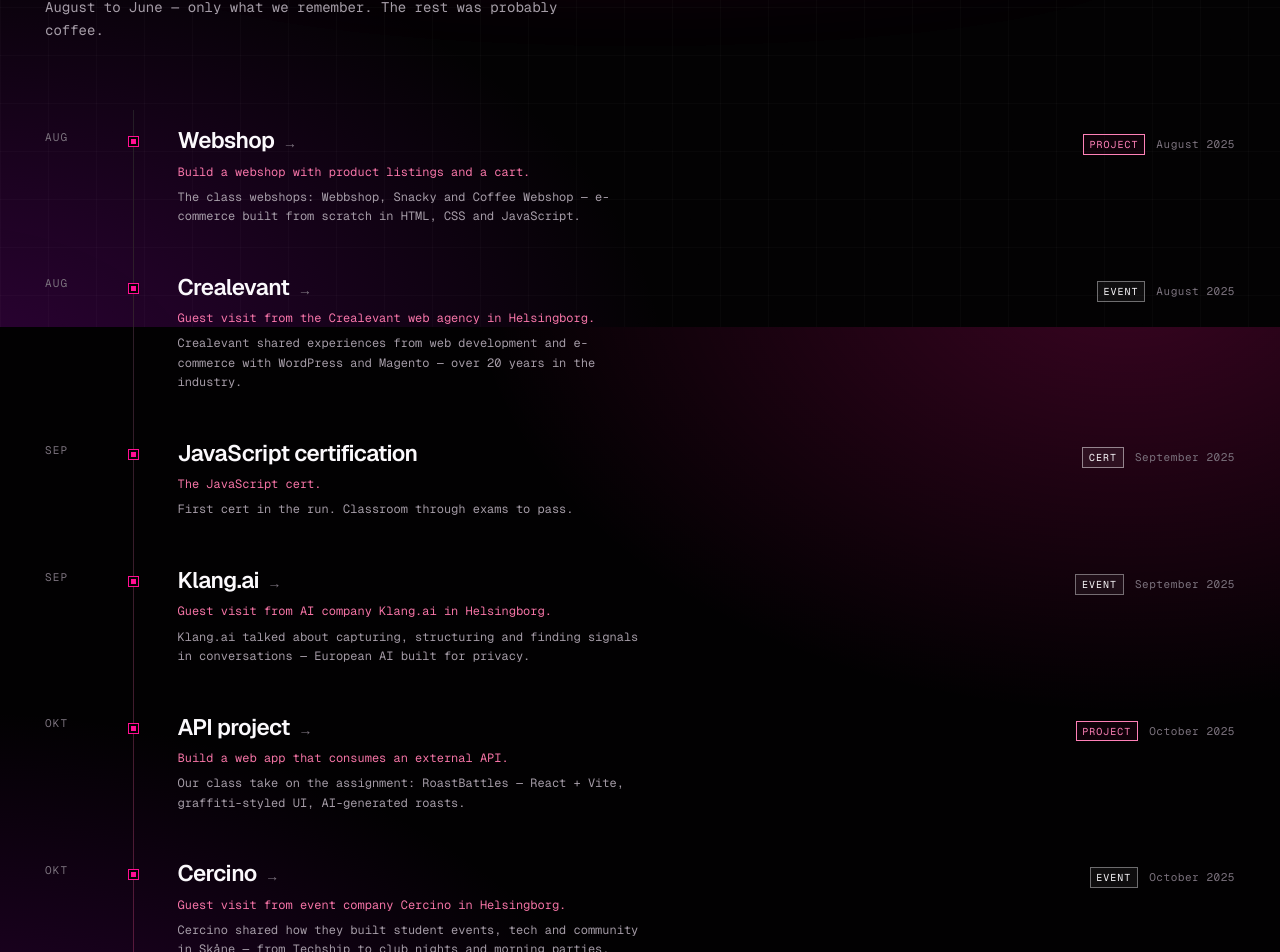
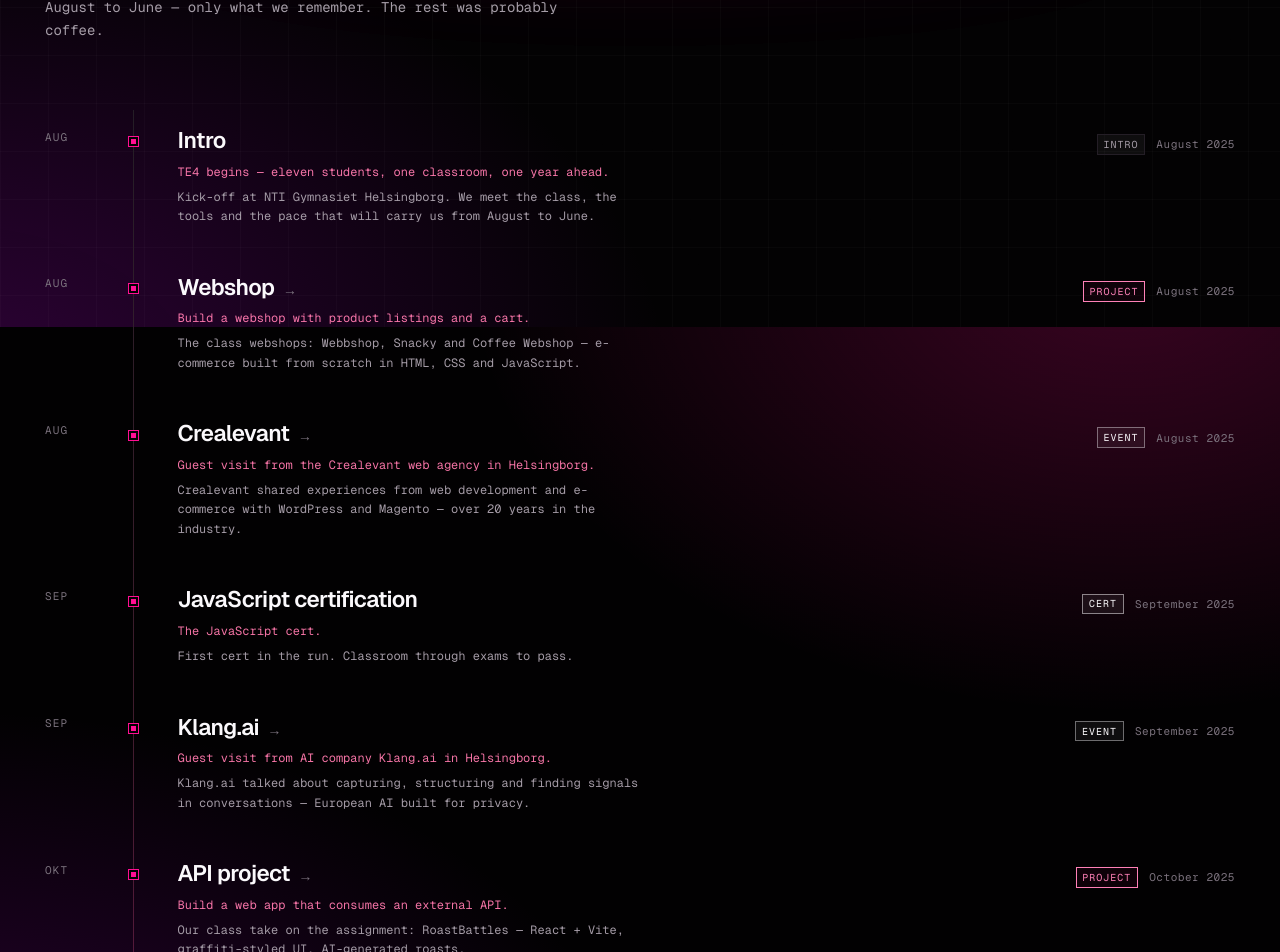
Before and after one commit to NTIG-Helsingborg/TE4_25-26_SITE, a React (Vite) app: page /tidslinje in a window 1280 px wide. Shown: the part 473-1425 px from the top of the page. Built offline with nearby package versions, Linux system fonts and the light colour scheme.

Commit message:
More timeline additions
Co-Authored-By: Isak Carlsson <isak.carlsson@elev.ntig.se>

```diff
--- a/src/components/Nav.tsx
+++ b/src/components/Nav.tsx
@@ -64,7 +64,7 @@
 
   return (
     <>
-      <nav className="relative z-40 flex items-center justify-between border-b border-border bg-bg/85 px-4 py-4 backdrop-blur-md min-[1000px]:px-12">
+      <nav className="sticky top-0 z-40 flex items-center justify-between border-b border-border bg-bg/85 px-4 py-4 backdrop-blur-md min-[1000px]:px-12 min-[1475px]:relative">
         <Brand size="md" />
 
         {/* Desktop nav links */}
--- a/src/data/timeline.ts
+++ b/src/data/timeline.ts
@@ -5,7 +5,7 @@
   title: { sv: string; en: string }
   description: { sv: string; en: string }
   brief?: { sv: string; en: string }
-  tag?: 'apl' | 'project' | 'event' | 'cert' | 'end'
+  tag?: 'intro' | 'apl' | 'project' | 'event' | 'cert' | 'end'
   href?: string
 }
 
@@ -15,6 +15,21 @@
  * (specific names live in the projekt section). `href` makes rows clickable.
  */
 export const timeline: TimelineEvent[] = [
+  {
+    id: 'aug-intro',
+    month: 'aug',
+    date: { sv: 'augusti 2025', en: 'August 2025' },
+    title: { sv: 'Intro', en: 'Intro' },
+    brief: {
+      sv: 'TE4 startar — elva elever, ett klassrum, ett år framför oss.',
+      en: 'TE4 begins — eleven students, one classroom, one year ahead.',
+    },
+    description: {
+      sv: 'Uppstart på NTI Gymnasiet Helsingborg. Vi lär känna klassen, verktygen och tempot som ska följa oss från augusti till juni.',
+      en: 'Kick-off at NTI Gymnasiet Helsingborg. We meet the class, the tools and the pace that will carry us from August to June.',
+    },
+    tag: 'intro',
+  },
   {
     id: 'aug-webshop',
     month: 'aug',
@@ -100,12 +115,12 @@
     date: { sv: 'oktober 2025', en: 'October 2025' },
     title: { sv: 'Cercino', en: 'Cercino' },
     brief: {
-      sv: 'Gästbesök från eventbolaget Cercino i Helsingborg.',
-      en: 'Guest visit from event company Cercino in Helsingborg.',
+      sv: 'Gästbesök från delägare Lefteris Avramidis från eventbolaget Cercino i Helsingborg.',
+      en: 'Guest visit from Lefteris Avramidis from event company Cercino in Helsingborg.',
     },
     description: {
-      sv: 'Cercino delade hur de byggt studentevent, tech och community i Skåne — från Techship till nattklubb och morgonfester.',
-      en: 'Cercino shared how they built student events, tech and community in Skåne — from Techship to club nights and morning parties.',
+      sv: 'Lefteris delade sin erfarenhet av att använda verktyget figma och hur han använder det för att designa och utveckla webbplatser och appar.',
+      en: 'Lefteris shared his experience in the use of the tool figma and how he uses it to design and develop websites and apps.',
     },
     tag: 'event',
     href: 'https://www.linkedin.com/company/cercino-ab/',
@@ -247,8 +262,8 @@
       en: 'A site documenting the year.',
     },
     description: {
-      sv: 'Du läser den. React + Vite + Tailwind + framer-motion, hostad någonstans.',
-      en: 'You are reading it. React + Vite + Tailwind + framer-motion, hosted somewhere.',
+      sv: 'Du läser den. React + Vite + Tailwind + framer-motion, hostad på NTIs egna server.',
+      en: "You are reading it. React + Vite + Tailwind + framer-motion, hosted on NTI's own server.",
     },
     tag: 'project',
   },
@@ -262,8 +277,8 @@
       en: 'Last school day. Cap on. The end.',
     },
     description: {
-      sv: 'Tre år på NTI Gymnasiet Helsingborg. Avslut. Vi ses på andra sidan.',
-      en: 'Three years at NTI Gymnasiet Helsingborg. That is a wrap. See you on the other side.',
+      sv: 'Fjärde året på NTI for vissa första för andra, men sista för alla. Avslut. Vi ses på andra sidan.',
+      en: 'Forth year at NTI for some first for others, but last for us all. That is a wrap. See you on the other side.',
     },
     tag: 'end',
     href: '/om',
--- a/src/sections/TidslinjeSection.tsx
+++ b/src/sections/TidslinjeSection.tsx
@@ -6,6 +6,7 @@
 import { SectionHeader } from './SectionHeader'
 
 const tagColor: Record<string, string> = {
+  intro: 'text-muted border-border bg-fg/5',
   apl: 'text-accent border-accent bg-accent/10',
   project: 'text-accent-soft border-accent-soft bg-accent/5',
   event: 'text-fg border-fg/40 bg-fg/5',
```
